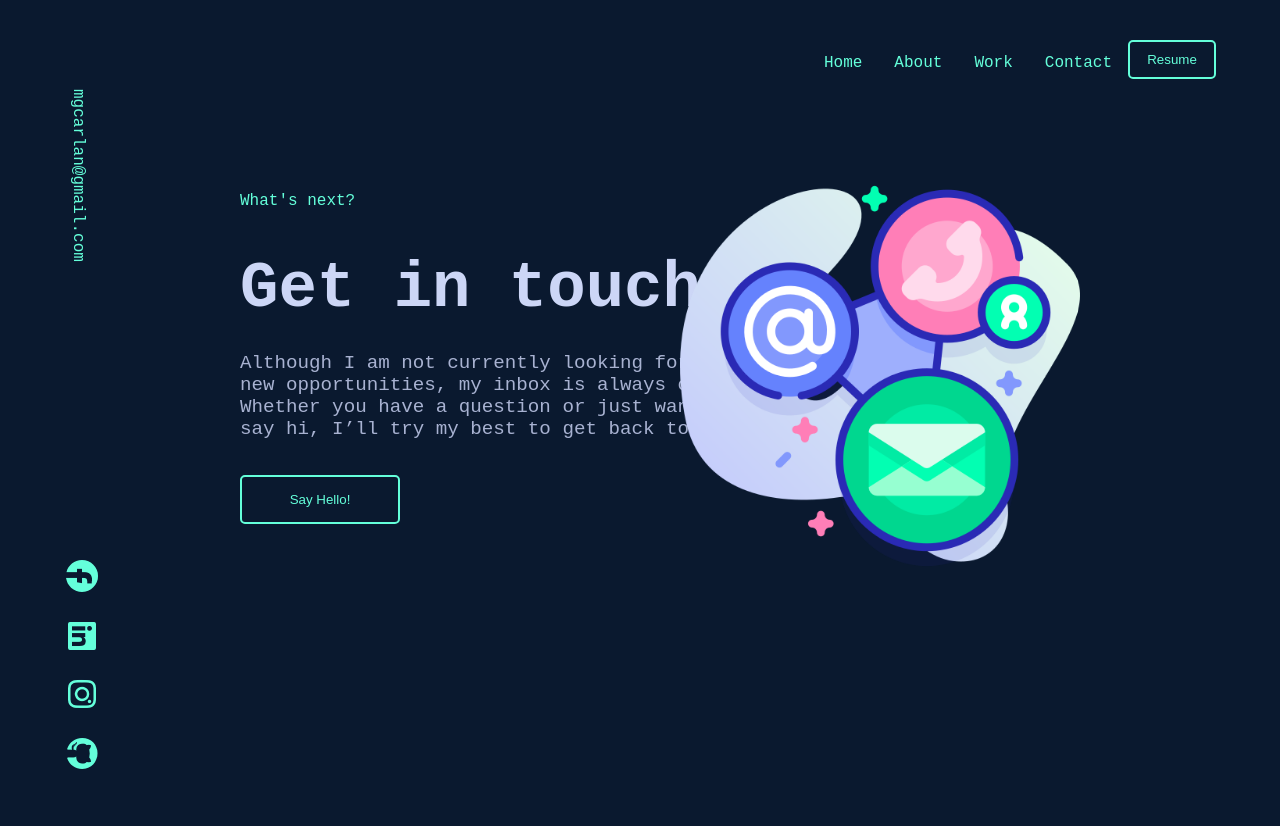
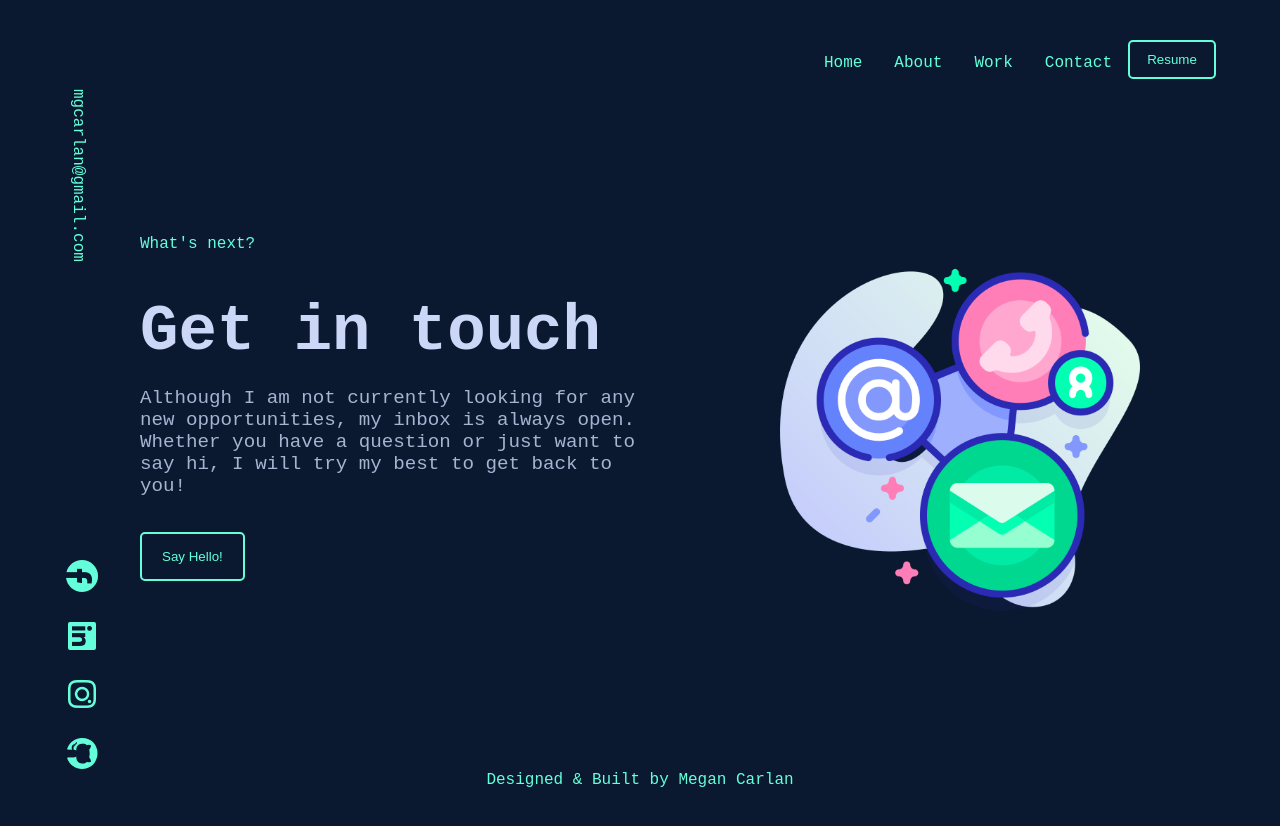
Before and after one commit to MeganCarlan/Portfolio, a React (Create React App) app: page /contact in a window 1280 px wide. Shown: the top 826 px of the page. After the commit the page ends 800 px from the top, so only its background shows below. Built offline with nearby package versions, Linux system fonts and the light colour scheme.

Commit message:
finished styling and functionality - still needs resume and portfolio entries

```diff
--- a/src/App.css
+++ b/src/App.css
@@ -83,10 +83,29 @@ a.instagram {
   color: #64ffda;
 }
 
+
+/* Footer  */
+.footer {
+  background-color: transparent;
+  display: flex;
+  justify-content: center;
+  align-items: center;
+  bottom: 0px;
+  left: 0;
+  width: 100%;
+  height: 40px; /* set the height of your footer */
+  position:absolute;
+  color: #64ffda;
+}
+
+
+
+
 /* general formatting */
 body {
   font-family: 'Inconsolata', monospace;
-
+  margin: auto;
+  background-color: #0a192f;
 }
 
 .nameIs {
@@ -130,14 +149,21 @@ button:hover {
  /* Home Page  */
 .HomePage {
   display: flex;
-  flex-direction: column;
-  align-items: left;
-  justify-content: left;
+  flex-direction: row;
+  align-items: center;
+  justify-content: center;
+  margin-right: 20vh;
   min-height: 100vh;
-  padding: 10rem 15rem;
+  width: 100%;
   text-align: left;
   background-color: #0a192f;
 }
+
+.contentContainer {
+  margin-top:2vh;
+  margin-left: 0;
+}
+
 
 
 
@@ -152,13 +178,10 @@ button:hover {
 }
 
 .homePagePhoto {
-
-  position: absolute;
-  padding: 29p0px;
-  right:10vh;
-  top: 34vh;
-  max-width: 66vh;
-  max-height: 50svh;
+  margin-left: 10vh;
+  margin-top: 10vh;
+  max-width: 60vh;
+  max-height: 40vh;
   border: 5px solid #64ffda;
   border-radius: 20px;
 }
@@ -167,11 +190,12 @@ button:hover {
 
 .AboutPage {
   display: flex;
-  flex-direction: column;
-  align-items: left;
-  justify-content: left;
+  flex-direction: row;
+  align-items: center;
+  justify-content: center;
+  margin-right: 20vh;
+  margin-left: 15vh;
   min-height: 100vh;
-  padding:8rem 15rem;
   text-align: left;
   background-color: #0a192f;
 }
@@ -186,24 +210,31 @@ button:hover {
 }
 
 .headshot {
-  position: absolute;
-  right:20vh;
-  top: 25vh;
-  max-width: 50vh;
-  max-height: 50svh;
+  margin-left: 10vh;
+  margin-top: 10vh;
+  max-width: 45vh;
+  max-height: 45vh;
   border: 5px solid #64ffda;
   border-radius: 20px;
 }
+
+.ulContainer {
+  display: flex;
+  flex-direction: row;
+  align-items: center;
+  justify-content: left;
+}
+
+
 
 /* Work Page */
 
 .workPage {
   display: flex;
-  flex-direction: column;
-  align-items: left;
-  justify-content: left;
+  flex-direction: row;
+  align-items: center;
+  justify-content: center;
   min-height: 100vh;
-  padding: 10rem 15rem;
   text-align: left;
   background-color: #0a192f;
 }
@@ -216,14 +247,16 @@ button:hover {
 
 .contactPage {
   display: flex;
-  flex-direction: column;
-  align-items: left;
-  justify-content: left;
+  flex-direction: row;
+  align-items: center;
+  justify-content: center;
   min-height: 100vh;
-  padding: 12rem 15rem;
+  margin-right: 0vh;
+  margin-left: 0vh;
   text-align: left;
   background-color: #0a192f;
 }
+
 
 .contactPage button {
   max-width: 20vh;
@@ -237,10 +270,10 @@ button:hover {
 }
 
 .contactPhoto {
-  position: absolute;
-  right:25vh;
-  top: 22vh;
-  max-width: 50vh;
-  max-height: 50svh;
+  margin-left: 15vh;
+  margin-top: 10vh;
+  max-width: 45vh;
+  max-height: 45vh;
+
 
 }
--- a/src/App.js
+++ b/src/App.js
@@ -5,35 +5,21 @@ import { WorkPage } from './components/workPage';
 import { ContactPage } from './components/contactPage';
 import { SocialMediaBar } from './components/socialMediaBar';
 import { Email } from './components/email';
-import { BrowserRouter, Route, Routes, NavLink } from "react-router-dom";
+import { Footer } from './components/footer';
+import { NavBar } from './components/navBar';
+import { BrowserRouter, Route, Routes} from "react-router-dom";
 
 function App() {
   return (
 
 
 <BrowserRouter>
-        <nav className="navbar">
-          <ul>
-            <li>
-              <NavLink to="/">Home</NavLink>
-            </li>
-            <li>
-              <NavLink to="/about">About</NavLink>
-            </li>
-            <li>
-              <NavLink to="/work">Work</NavLink>
-            </li>
-            <li>
-              <NavLink to="/contact">Contact</NavLink>
-            </li>
-            <li>
-              <button className="resumeButton" to="/resume">Resume</button>
-            </li>
-          </ul>
-        </nav>
+
        <nav>
+        <NavBar />
         <SocialMediaBar />
         <Email />
+        <Footer />
        </nav>
 
 
--- a/src/components/aboutPage.jsx
+++ b/src/components/aboutPage.jsx
@@ -3,6 +3,7 @@
 export function AboutPage() {
     return (
      <div className="AboutPage">
+       <div className ="contentContainer">
         <h1 className="green">About Me</h1>
         <p className="lightestSlate">
             Hello! My name is Brittany and I enjoy creating things that live on the internet. My interest in web development started back in 2012 when I decided to try editing custom Tumblr themes — turns out hacking together a custom reblog button taught me a lot about HTML & CSS!
@@ -13,14 +14,19 @@ export function AboutPage() {
         <p className="green">
             Here are a few technologies I have been working with recently:
         </p>
+        <div className="ulContainer">
         <ul className="lightestSlate">
             <li> JavaScript (ES6+)</li>
             <li>React</li>
             <li>Node.js</li>
+        </ul>
+        <ul className="lightestSlate">
             <li>Type Script</li>
             <li>MYSQL</li>
             <li>WordPress</li>
         </ul>
+        </div>
+        </div>
         <img className="headshot" src={require("/Users/mcarlan/Desktop/repos/portfolio/src/assets/headshot.png")} alt="My Image" />
 
     </div>
--- a/src/components/contactPage.jsx
+++ b/src/components/contactPage.jsx
@@ -1,12 +1,18 @@
 
 export function ContactPage() {
 
+    function handleClick() {
+          window.open("mailto:mgcarlan@gmail.com");
+        };
+
     return(
         <div className="contactPage">
-            <div className="green">What's next? </div>
-            <h1 className="lightestSlate">Get in touch</h1>
-            <p className="lightSlate">Although I am not currently looking for any new opportunities, my inbox is always open. Whether you have a question or just want to say hi, I’ll try my best to get back to you!</p>
-            <button>Say Hello!</button>
+           <div className="contentContainer">
+                <div className="green">What's next? </div>
+                <h1 className="lightestSlate">Get in touch</h1>
+                <p className="lightSlate">Although I am not currently looking for any new opportunities, my inbox is always open. Whether you have a question or just want to say hi, I will try my best to get back to you!</p>
+                <button onClick={handleClick}>Say Hello!</button>
+                </div>
             <img className="contactPhoto" src={require("/Users/mcarlan/Desktop/repos/portfolio/src/assets/contact.png")} alt="My Image" />
         </div>
     )
--- /dev/null
+++ b/src/components/footer.jsx
@@ -0,0 +1,9 @@
+
+export function Footer() {
+
+    return(
+
+    <div className="footer">Designed & Built by Megan Carlan </div>
+
+    )
+}
--- a/src/components/homePage.jsx
+++ b/src/components/homePage.jsx
@@ -1,24 +1,23 @@
 import { useState, useEffect } from 'react';
+import { useNavigate } from "react-router-dom";
 
 export function HomePage() {
+  const navigate = useNavigate();
 
-
-
-
-
+  function handlePortfolioButtonClick () {
+    navigate('/work');
+  };
 
   return (
-      <div className="HomePage">
-
+    <div className="HomePage">
+      <div className="contentContainer">
         <p className="green nameIs">Hi, my name is</p>
         <h1 className="lightestSlate">Megan Carlan</h1>
         <h2 className="green">I like building websites!</h2>
         <p className="lightSlate">I am a beginner, full-stack web developer focusing on blah blah blah I will write this later and make it more filled out but for now I am blah blah blahing. The website you are on now is the first addition to my web developer portfolio. Please click the button below if you'd like to see more! </p>
-
-        <button className="portfolioButton">Portfolio</button>
-        <img className="homePagePhoto" src={require("/Users/mcarlan/Desktop/repos/portfolio/src/assets/homepagephoto.png")} alt="My Image" />
+        <button onClick={handlePortfolioButtonClick} className="portfolioButton">Portfolio</button>
       </div>
-    );
-  }
-
-  ;
+      <img className="homePagePhoto" src={require("/Users/mcarlan/Desktop/repos/portfolio/src/assets/homepagephoto.png")} alt="My Image" />
+    </div>
+  );
+}
--- /dev/null
+++ b/src/components/navBar.jsx
@@ -0,0 +1,31 @@
+import { NavLink } from "react-router-dom";
+
+export function NavBar() {
+
+    function handleClick() {
+        window.open("/path/to/pdf/file.pdf", "_blank");
+      };
+
+
+    return(
+        <nav className="navbar">
+          <ul>
+            <li>
+              <NavLink to="/">Home</NavLink>
+            </li>
+            <li>
+              <NavLink to="/about">About</NavLink>
+            </li>
+            <li>
+              <NavLink to="/work">Work</NavLink>
+            </li>
+            <li>
+              <NavLink to="/contact">Contact</NavLink>
+            </li>
+            <li>
+              <button onClick={handleClick} className="resumeButton" to="/resume">Resume</button>
+            </li>
+          </ul>
+        </nav>
+    )
+}
--- a/src/components/workPage.jsx
+++ b/src/components/workPage.jsx
@@ -3,8 +3,10 @@ export function WorkPage() {
 
     return (
         <div className="workPage">
-            <h1 className="green">Some things I've built</h1>
-            <h2 className="lightestSlate">Portolio items will go here</h2>
+            <div className="contentContainer">
+                <h1 className="green">Some things I've built</h1>
+                <h2 className="lightestSlate">Portolio items will go here</h2>
+            </div>
         </div>
 
     )
```
Also changed, not shown: src/components/socialMediaBar.jsx (+28 -11 lines).
